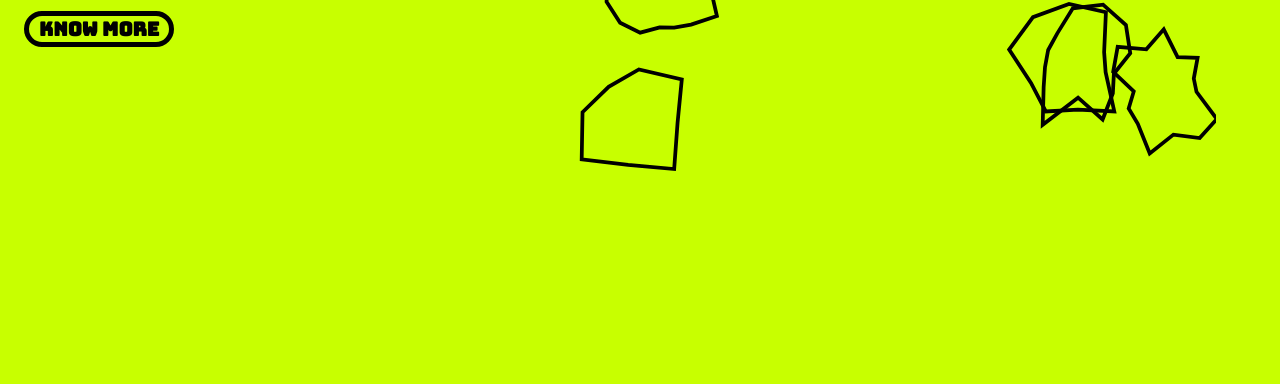
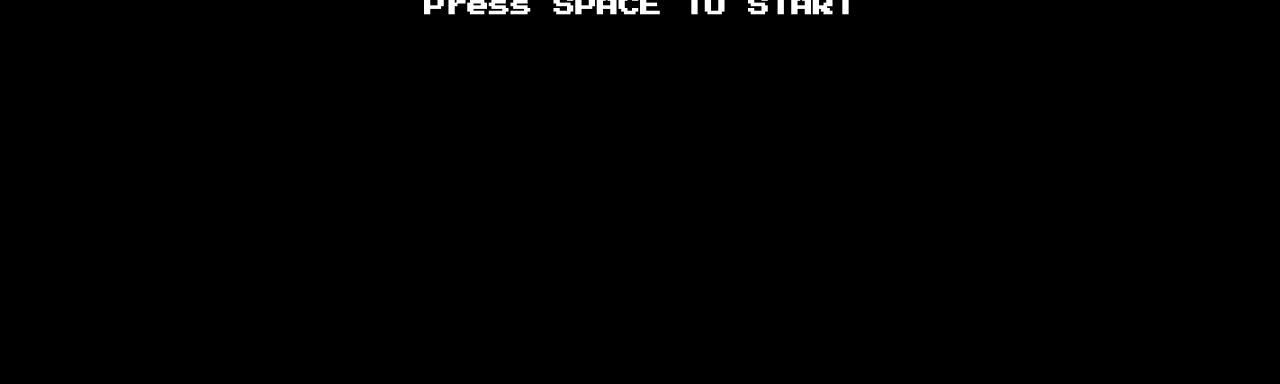
Before and after one commit to kumarpit/arcade, a plain HTML site: page ASTEROIDS/index.html in a window 1280 px wide. Shown: the part 432-816 px from the top of the page. Drawn offline with Linux system fonts and the light colour scheme.

Commit message:
design v2

```diff
--- a/ASTEROIDS/app.js
+++ b/ASTEROIDS/app.js
@@ -25,8 +25,8 @@ const LIVES = 3
 const ROIDS_POINT_LRG = 20
 const ROIDS_POINT_MED = 50
 const ROIDS_POINT_SMALL = 100
-const bg = "#c8ff00"
-const strk = "black"
+const bg = "black"
+const strk = "white"
 let score
 
 // let lasers = []
--- a/ASTEROIDS/index.html
+++ b/ASTEROIDS/index.html
@@ -1,6 +1,7 @@
 <!DOCTYPE html>
 <html>
 <head>
+	<!-- add asteroids to main screen -->
 	<title>ASTEROIDS</title>
 	<link rel="stylesheet" type="text/css" href="style.css">
 	<link rel="preconnect" href="https://fonts.gstatic.com">
@@ -11,19 +12,24 @@
 	<div class="main">
 		<div class="text">
 			<h1>ASTEROIDS</h1>
-			<p>Lorem ipsum dolor sit amet, consectetur adipiscing elit. Nulla vitae orci diam. Proin congue, nisl ac sagittis accumsan, dolor orci ornare nisi, vel ultricies enim lacus sit amet mi. Cras convallis enim at sodales feugiat. Phasellus quis imperdiet odio, ac semper tellus. Integer massa quam, cursus at ipsum in, hendrerit fermentum nisl. Class aptent taciti sociosqu ad litora torquent per conubia nostra, per inceptos himenaeos. Fusce suscipit arcu sed ipsum suscipit, quis suscipit orci convallis.
-
-				Lorem ipsum dolor sit amet, consectetur adipiscing elit, sed do eiusmod tempor incididunt ut labore et dolore magna aliqua. Ut enim ad minim veniam, quis nostrud exercitation ullamco laboris nisi ut aliquip ex ea commodo consequat. Duis aute irure dolor in reprehenderit in voluptate velit esse cillum dolore eu fugiat nulla pariatur.
-			</p>
-
-			<h2>KNOW MORE</h2>
+			<h2>Press SPACE TO START</h2>
 		</div>
 		<div class="canvas-wrapper">
-			<canvas id="gameCanvas" width="670" height="470"></canvas>
+			<canvas id="gameCanvas" class="hide" width="900" height="600"></canvas>
 		</div>
 	</div>
 
 
 	<script type="text/javascript" src="app.js"></script>
+	<script>
+		const start = document.getElementsByClassName("text");
+		const canvs = document.getElementById("gameCanvas")
+		window.addEventListener("keydown", e => {
+			if(e.keyCode == 32){
+				start[0].classList.add("hide")
+				canvs.classList.remove("hide")
+			}
+		})
+	</script>
 </body>
 </html>
--- a/ASTEROIDS/style.css
+++ b/ASTEROIDS/style.css
@@ -9,36 +9,34 @@
 
 .main{
 	display: flex;
+	justify-content: center;
+	align-items: center;
 	/* width: 100%; */
-	justify-content: space-between;
 	height: 100vh;
 }
 
 .text{
-	width: 37%;
-	margin: 2em 0 3em 1em;
+	font-size: 1.5em;
+	line-height: 0.6em;
+	text-align: center;
+	color: white;
 }
 
 h1{
 	font-family: "Press Start 2P";
+	/* -webkit-text-fill-color: transparent;
+	-webkit-text-stroke: white; */
 }
 
 h2{
-	font-family: "bungee";
-	text-align: center;
-	width: 30%;
-	font-size: 1.2em;
-	border: 5px solid black;
-	border-radius: 2em;
-	/* background-color: yellow; */
-	/* margin-left: 5em; */
-	/* box-shadow: 10px 6px white; */
+	font-family: "Press Start 2P";
+	font-size: 0.9em;
 }
 
-h2:hover{
+/* h2:hover{
 	background-color: white;
 	cursor: pointer;
-}
+} */
 
 p{
 	font-family: "poppins";
@@ -47,20 +45,22 @@ p{
 	text-align: justify;
 }
 
+.hide{
+	display: none;
+}
+
 #gameCanvas{
-	position: absolute;
+	/* position: absolute;
 	top: 0;
-	bottom: 0;
-	left: 0;
-	right: 0;
-	margin: auto 4em auto auto;
+	left: 0; */
+	margin: auto;
 	background-color: black;
 	/* border: 8px solid black; */
 	/*always set canvas width and height using style in the index.html file itself to avoid blurry images*/
 }
 
 body{
-	background-color: #c8ff00;
+	background-color: black;
 	/*background-color: blue;*/
 }
 
--- a/TETRIS/style.css
+++ b/TETRIS/style.css
@@ -3,40 +3,43 @@
 body{
 	margin: 0;
 	/* background-color: #5300ff; */
-	background-color: #3968cb;
+	background-color: blue;
 }
 
 .container{
 	display: flex;
-	margin-top: -3.3em;
-	margin-left: auto;
-	margin-right: auto;
+	margin: auto;
 	padding: 1em;
 	justify-content: space-around;
 	border: 5px solid black;
 	background-color: whitesmoke;
-	width: 50%;
+	width: 52%;
 	/* box-shadow: 3px 3px 10px black; */
 }
 
 #nextPiece{
-	border: 3px solid black;
+	border: 4px solid black;
 	/* margin-left: 2em; */
 	margin-top: -1em;
 }
 
 #gameCanvas{
 	background-color: white;
-	border: 3px solid black;
+	border: 4px solid black;
 	/*box-shadow: 5px 5px blue;*/
 }
 
-div.heading-text{
+.logo{
+	line-height: 0.8em;
+}
+
+
+/* div.heading-text{
 	line-height: 1em;
 	margin-left: 2em;
 	height: 100%;
 	width: 20%;
-}
+} */
 
 h2, h3{
 	font-family: "Press Start 2P";
@@ -56,6 +59,7 @@ h3{
 
 h2{
 	font-size: 2.3em;
+	transform: scale(1, 1.5);
 	/* writing-mode: vertical-lr;
 	text-orientation: upright; */
 	/* text-shadow: 3px 0 black; */
```
Also changed, not shown: TETRIS/app.js (+16 -0 lines), TETRIS/index.html (+5 -4 lines).
